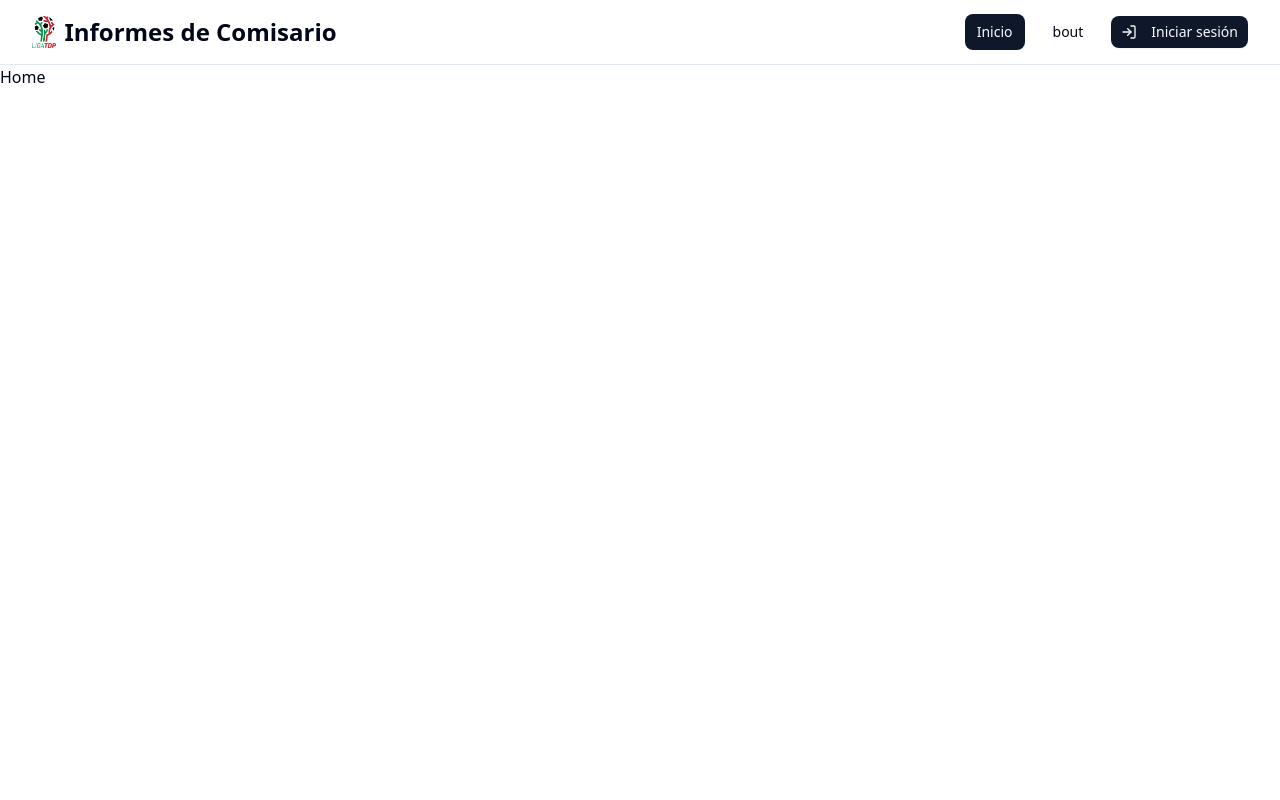
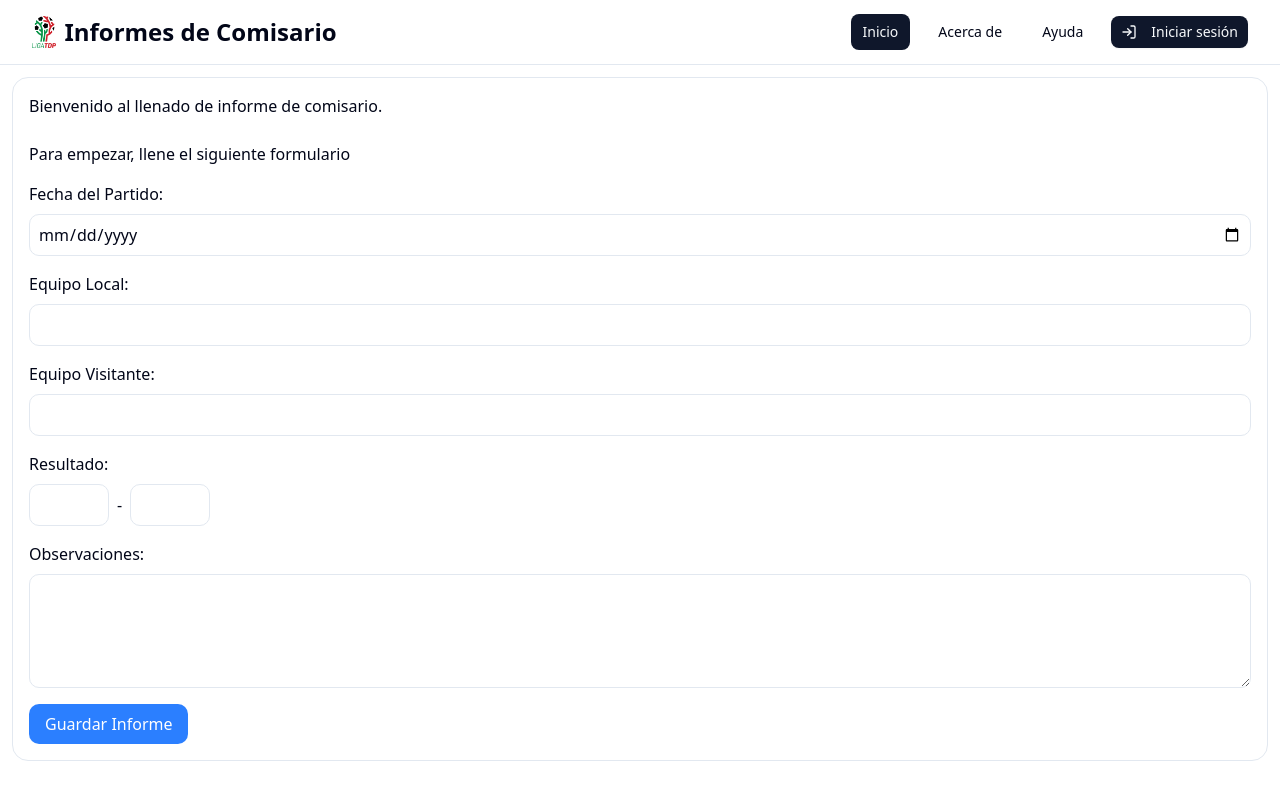
Before and after one commit to yosefhdev/informes-liga-tdp, a React (Vite) app: page / in a window 1280 px wide. Built offline with nearby package versions, Linux system fonts and the light colour scheme.

Commit message:
Actualiza el componente App para renombrar el enlace "bout" a "Acerca de" y añade un nuevo enlace "Ayuda". Se modifica el componente Home para incluir un formulario completo para el llenado de informes de comisario, mejorando la funcionalidad y la experiencia del usuario.

```diff
--- a/src/App.jsx
+++ b/src/App.jsx
@@ -19,7 +19,8 @@ function App() {
 			<BrowserRouter>
 				<Navbar horizontalLogo={horizontalLogo} mobileLogo={mobileLogo} title={"Informes de Comisario"}>
 					<NavLink label="Inicio" route="/" />
-					<NavLink label="bout" route="/bout" />
+					<NavLink label="Acerca de" route="/bout" />
+					<NavLink label="Ayuda" route="/help" />
 				</Navbar>
 				<Routes>
 					<Route path="/" element={<Home />} />
--- a/src/pages/Home.jsx
+++ b/src/pages/Home.jsx
@@ -1,8 +1,79 @@
 export default function Home() {
+    return (
+        <div className="m-3 rounded-2xl p-4 border ">
+            <p>Bienvenido al llenado de informe de comisario.</p>
+            <br />
+            <p>Para empezar, llene el siguiente formulario</p>
 
-    return (
-        <div>
-            Home
+            <form action="" className="space-y-4 mt-4">
+                <div className="flex flex-col gap-2">
+                    <label htmlFor="fecha" className="font-medium">Fecha del Partido:</label>
+                    <input
+                        type="date"
+                        id="fecha"
+                        name="fecha"
+                        className="p-2 border rounded-lg"
+                    />
+                </div>
+
+                <div className="flex flex-col gap-2">
+                    <label htmlFor="equipoLocal" className="font-medium">Equipo Local:</label>
+                    <input
+                        type="text"
+                        id="equipoLocal"
+                        name="equipoLocal"
+                        className="p-2 border rounded-lg"
+                    />
+                </div>
+
+                <div className="flex flex-col gap-2">
+                    <label htmlFor="equipoVisitante" className="font-medium">Equipo Visitante:</label>
+                    <input
+                        type="text"
+                        id="equipoVisitante"
+                        name="equipoVisitante"
+                        className="p-2 border rounded-lg"
+                    />
+                </div>
+
+                <div className="flex flex-col gap-2">
+                    <label htmlFor="resultado" className="font-medium">Resultado:</label>
+                    <div className="flex gap-2 items-center">
+                        <input
+                            type="number"
+                            id="golesLocal"
+                            name="golesLocal"
+                            className="p-2 border rounded-lg w-20"
+                            min="0"
+                        />
+                        <span>-</span>
+                        <input
+                            type="number"
+                            id="golesVisitante"
+                            name="golesVisitante"
+                            className="p-2 border rounded-lg w-20"
+                            min="0"
+                        />
+                    </div>
+                </div>
+
+                <div className="flex flex-col gap-2">
+                    <label htmlFor="observaciones" className="font-medium">Observaciones:</label>
+                    <textarea
+                        id="observaciones"
+                        name="observaciones"
+                        rows="4"
+                        className="p-2 border rounded-lg"
+                    ></textarea>
+                </div>
+
+                <button
+                    type="submit"
+                    className="bg-blue-500 text-white px-4 py-2 rounded-lg hover:bg-blue-600 transition-colors"
+                >
+                    Guardar Informe
+                </button>
+            </form>
         </div>
     )
 }
```
